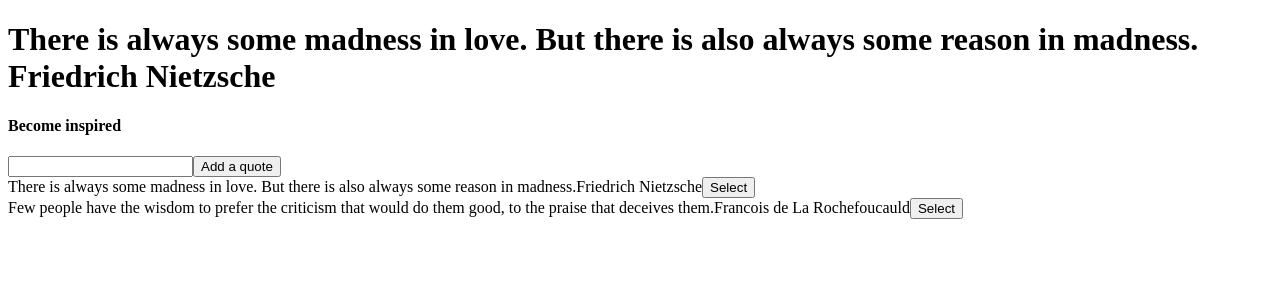
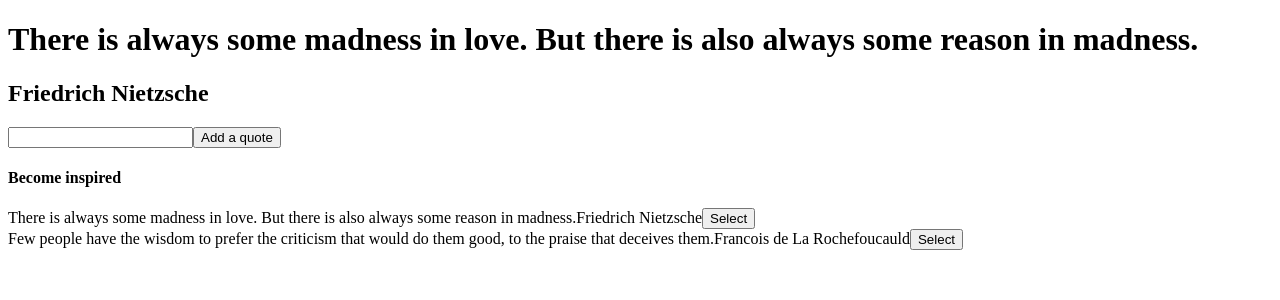
Before and after one commit to wsputnam/mvp-starter, a React app: page / in a window 1280 px wide. Shown: the top 300 px of the page. Built offline with nearby package versions, Linux system fonts and the light colour scheme; no server answers; the HTML template or start-up script is replaced by a standard one.

Commit message:
add quote now works after refactoring

```diff
--- a/react-client/src/components/List.jsx
+++ b/react-client/src/components/List.jsx
@@ -4,7 +4,7 @@ import ListItem from './ListItem.jsx';
 const List = (props) => (
   <div>
     <h4>Become inspired</h4>
-    <input type="text" onChange={props.addQuote}/><button onClick={props.addQuote}>Add a quote</button>
+
     { props.items.map((item, index) => <ListItem dailyQuote={props.dailyQuote} key={index} item={item}/>)}
   </div>
 )
--- a/react-client/src/components/ListItem.jsx
+++ b/react-client/src/components/ListItem.jsx
@@ -4,7 +4,7 @@ const ListItem = (props) => (
   <div>
     { props.item.quote.body }
     {props.item.quote.author}
-    <button onClick={props.dailyQuote}>Select</button>
+    <button onClick={(e)=>{props.dailyQuote(props.item)}}>Select</button>
   </div>
 )
 
--- a/react-client/src/index.jsx
+++ b/react-client/src/index.jsx
@@ -10,7 +10,8 @@ class App extends React.Component {
     super(props);
     this.state = {
       items: items,
-      selected: items[0]
+      selected: items[0],
+      added: ''
 
     }
     this.dailyQuote = this.dailyQuote.bind(this);
@@ -19,18 +20,16 @@ class App extends React.Component {
   dailyQuote(clicked) {
     console.log('this was clicked', clicked);
     this.setState({
-      selected: items[1]
+      selected: clicked
     })
   }
-  addQuote(event) {
+  addQuote(e) {
     event.preventDefault();
     var newItem = {};
     newItem.quote = {};
-    if (event.key === 'Enter') {
       this.setState({
-        items: [{quote: {author: 'yo yo', body: event.target.value}}, ...this.state.items]
+        items: [{quote: {author: 'author unknown', body: this.added.value}}, ...this.state.items]
       });
-    }
   }
   componentDidMount() {
     $.ajax({
@@ -49,8 +48,10 @@ class App extends React.Component {
 
   render () {
     return (<div>
-      <h1>{this.state.selected.quote.body} {this.state.selected.quote.author}</h1>
-      <List addQuote={this.addQuote} dailyQuote={this.dailyQuote} items={this.state.items}/>
+      <h1>{this.state.selected.quote.body}</h1>
+      <h2>{this.state.selected.quote.author}</h2>
+      <input ref={(input) => {this.added = input}} type="text" /><button onClick={(e) => this.addQuote(e)}>Add a quote</button>
+      <List dailyQuote={this.dailyQuote} items={this.state.items}/>
     </div>)
   }
 }
```
Also changed, not shown: 1 other file (tests, documents, lock files or other folders).
